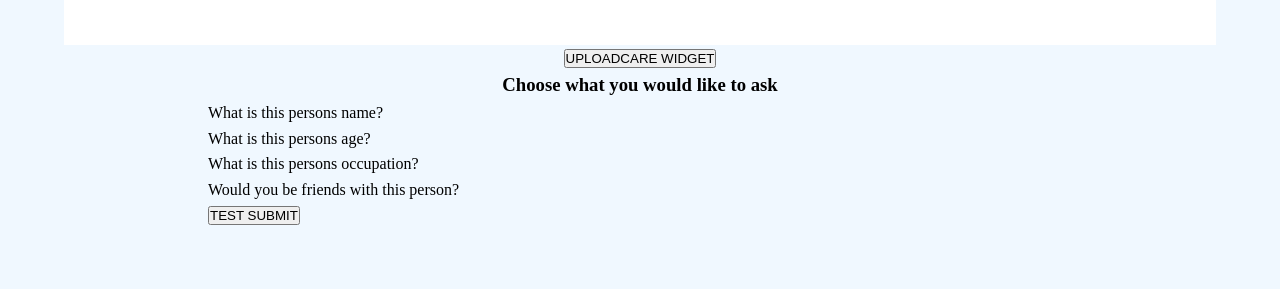
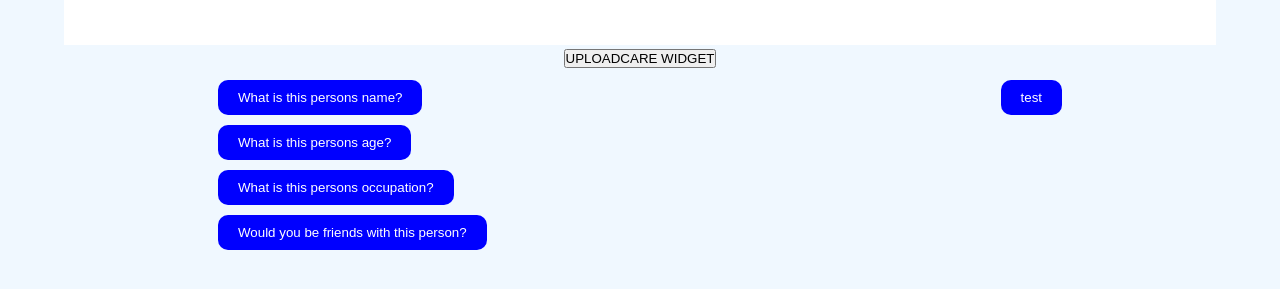
Before and after one commit to gavinquirk/whosthat, a React (Create React App) app: page /upload in a window 1280 px wide. Shown: the part 577-866 px from the top of the page. Built offline with nearby package versions, Linux system fonts and the light colour scheme.

Commit message:
toggle between enabled and disabled questions

```diff
--- a/src/components/UploaderControls/UploaderControls.js
+++ b/src/components/UploaderControls/UploaderControls.js
@@ -14,37 +14,52 @@ const questions = [
 class UploaderControls extends Component {
 
   state = {
-    selectedQuestions: questions
+    enabledQuestions: questions,
+    disabledQuestions: ["test"]
   }
 
   toggleSelectionHandler = (event) => {
     // TODO: Should this be done immutably?
-    const oldArray = this.state.selectedQuestions
+    const oldEnabledQuestions = this.state.enabledQuestions
+    const oldDisabledQuestions = this.state.disabledQuestions
 
-    // If the array already contains the selection
-    if (this.state.selectedQuestions.includes(event.target.innerText)) {
-      // Remove it from the array
-      var newArray = oldArray.filter(e => e !== event.target.innerText)
-      this.setState({ selectedQuestions: newArray})
-    } else {
-      // If not, add it to the array
-      const newArray = oldArray.concat(event.target.innerText)
-      this.setState({ selectedQuestions: newArray})
+    // If the enabled array already contains the selection
+    if (this.state.enabledQuestions.includes(event.target.innerText)) {
+      // Remove it from the enabled array
+      var newEnabledQuestions = oldEnabledQuestions.filter(e => e !== event.target.innerText)
+      // Add it to the disabled array
+      var newDisabledQuestions = oldDisabledQuestions.concat(event.target.innerText)
+      // Update State
+      this.setState({ enabledQuestions: newEnabledQuestions, disabledQuestions: newDisabledQuestions})
+
+    } else if (this.state.disabledQuestions.includes(event.target.innerText)) {
+      const newDisabledQuestions = oldDisabledQuestions.filter(e => e !== event.target.innerText)
+      const newEnabledQuestions = oldEnabledQuestions.concat(event.target.innerText)
+      this.setState({ enabledQuestions: newEnabledQuestions, disabledQuestions: newDisabledQuestions})
     }
   }
 
   render () {
 
-    const questionsDisplay = this.state.selectedQuestions.map(question =>
-      <p onClick={this.toggleSelectionHandler}>{question.valueOf()}</p>
+    const enabledQuestions = this.state.enabledQuestions.map(question =>
+      <button className={classes.questionBtn} onClick={this.toggleSelectionHandler}>{question.valueOf()}</button>
+    )
+
+    const disabledQuestions = this.state.disabledQuestions.map(question =>
+      <button className={classes.questionBtn} onClick={this.toggleSelectionHandler}>{question.valueOf()}</button>
     )
 
 
     return (
       <div className={classes.UploaderControls}>
-        <h3 style={{textAlign: 'center'}}>Choose what you would like to ask</h3>
-        {questionsDisplay}
-        <button onClick={this.props.postPersonHandler}>TEST SUBMIT</button>
+        {/* <h3 style={{textAlign: 'center'}}>Choose what you would like to ask</h3> */}
+        <div className={classes.enabledQuestions}>
+          {enabledQuestions}
+        </div>
+        <div className={classes.disabledQuestions}>
+          {disabledQuestions}
+        </div>
+        {/* <button onClick={this.props.postPersonHandler}>TEST SUBMIT</button> */}
       </div>
     )
 
--- a/src/components/UploaderControls/UploaderControls.module.css
+++ b/src/components/UploaderControls/UploaderControls.module.css
@@ -1,3 +1,26 @@
 .UploaderControls {
   grid-column: 2 / 8;
+
+  display: flex;
+
+  justify-content: space-between;
 }
+
+.enabledQuestions {
+  flex-direction: left;
+}
+
+.disabledQuestions {
+  flex-direction: right;
+}
+
+.questionBtn {
+  background-color: blue;
+  padding: 1rem 2rem;
+  cursor: pointer;
+  border: none;
+  border-radius: 10px;
+  margin: 1rem;
+  display: block;
+  color: white;
+}
```
